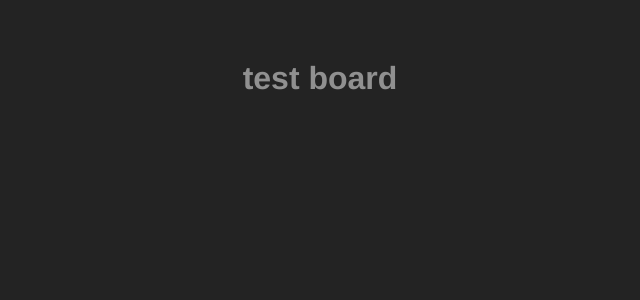
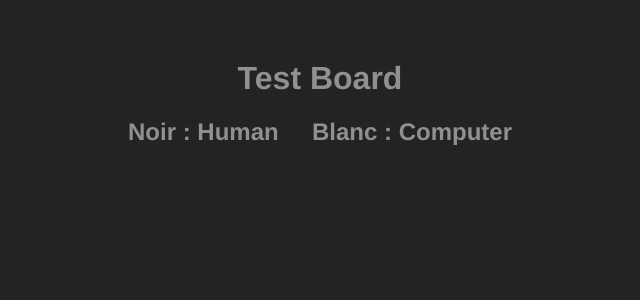
Before and after one commit to matthias-pinard/Reversi, a Vue app in the folder front/Reversi/: page / in a window 1280 px wide. Both pictures are taken after a click on the button "Start a new game". Shown: the top 300 px of the page, without its empty margins (320-960 px from the left). Built offline with nearby package versions, Linux system fonts and the light colour scheme.

Commit message:
Gestion choix type de de joueurs (Human/AI)

```diff
--- a/front/Reversi/src/App.vue
+++ b/front/Reversi/src/App.vue
@@ -1,7 +1,7 @@
 <template>
   <div id="app">
     <Menu v-if="state === 0" :onclick="play"></Menu>
-    <Board v-if="state ===1"></Board>
+    <Board v-if="state ===1" :black="blackPlayer" :white="whitePlayer"></Board>
   </div>
 </template>
 
@@ -15,13 +15,17 @@ export default {
     Menu,
     Board
   },
-  data: function() {
+  data: function () {
     return {
-      state: 0
+      state: 0,
+      blackPlayer: '',
+      whitePlayer: ''
     }
   },
   methods: {
-    play: function() {
+    play: function (black, white) {
+      this.blackPlayer = black
+      this.whitePlayer = white
       this.state = 1
     }
   }
--- a/front/Reversi/src/components/Board.vue
+++ b/front/Reversi/src/components/Board.vue
@@ -1,16 +1,21 @@
 <template>
   <div class="menu">
     <h1>{{ msg }}</h1>
+    <h2>Noir : {{ this.black }} &nbsp;&nbsp;&nbsp; Blanc : {{ this.white }}</h2>
   </div>
 </template>
 
 <script>
 export default {
   name: 'Board',
-  data () {
+  data: function () {
     return {
-      msg: 'test board'
+      msg: 'Test Board'
     }
+  },
+  props: {
+    black: { type: String },
+    white: { type: String }
   }
 }
 </script>
--- a/front/Reversi/src/components/Menu.vue
+++ b/front/Reversi/src/components/Menu.vue
@@ -13,23 +13,23 @@
           <label>
             <img src="../assets/black.png">
             Black:
-            <select id="black-player-type">
-              <option value="human" selected>Human</option>
-              <option value="computer">AI </option>
+            <select id="black-player-type" v-model="bSelected">
+              <option value="Human" selected>Human </option>
+              <option value="Computer">AI </option>
             </select>
           </label>
           &nbsp;&nbsp;&nbsp;
           <label>
             <img src="../assets/white.png">
             White:
-            <select id="white-player-type">
-              <option value="human">Human</option>
-              <option value="computer" selected>AI </option>
+            <select id="white-player-type" v-model="wSelected">
+              <option value="Human">Human </option>
+              <option value="Computer" selected>AI </option>
             </select>
           </label>
         </div>
         <br />
-        <button id="start-button" class="btn btn-primary" type="submit" @click='onclick'>Start a new game</button>
+        <button id="start-button" class="btn btn-primary" type="submit" @click='onclick(bSelected, wSelected)'>Start a new game</button>
       </div>
   </div>
 </template>
@@ -37,13 +37,15 @@
 <script>
 export default {
   name: 'Menu',
-  data () {
+  data: function () {
     return {
-      msg: 'Reversi'
+      msg: 'Reversi',
+      bSelected: 'Human',
+      wSelected: 'Computer'
     }
   },
   props: {
-      onclick: { type:Function }
+    onclick: { type: Function }
   }
 }
 </script>
```
